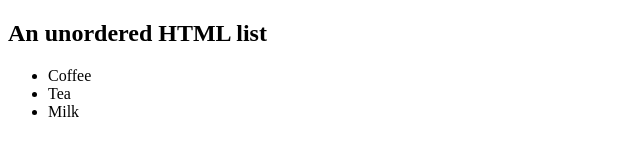
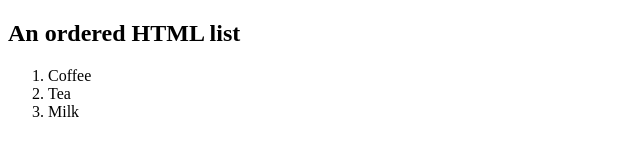
Before and after one commit to Ayeppp/finalamali, a plain HTML site: page index.html in a window 1280 px wide. Shown: the whole page, without its empty margins (0-640 px from the left). Drawn offline with Linux system fonts and the light colour scheme.

Commit message:
Update index.html

```diff
--- a/index.html
+++ b/index.html
@@ -2,13 +2,13 @@
 <html>
 <body>
 
-<h2>An unordered HTML list</h2>
+<h2>An ordered HTML list</h2>
 
-<ul>
+<ol>
   <li>Coffee</li>
   <li>Tea</li>
   <li>Milk</li>
-</ul>
+</ol>
 
 </body>
 </html>
```
